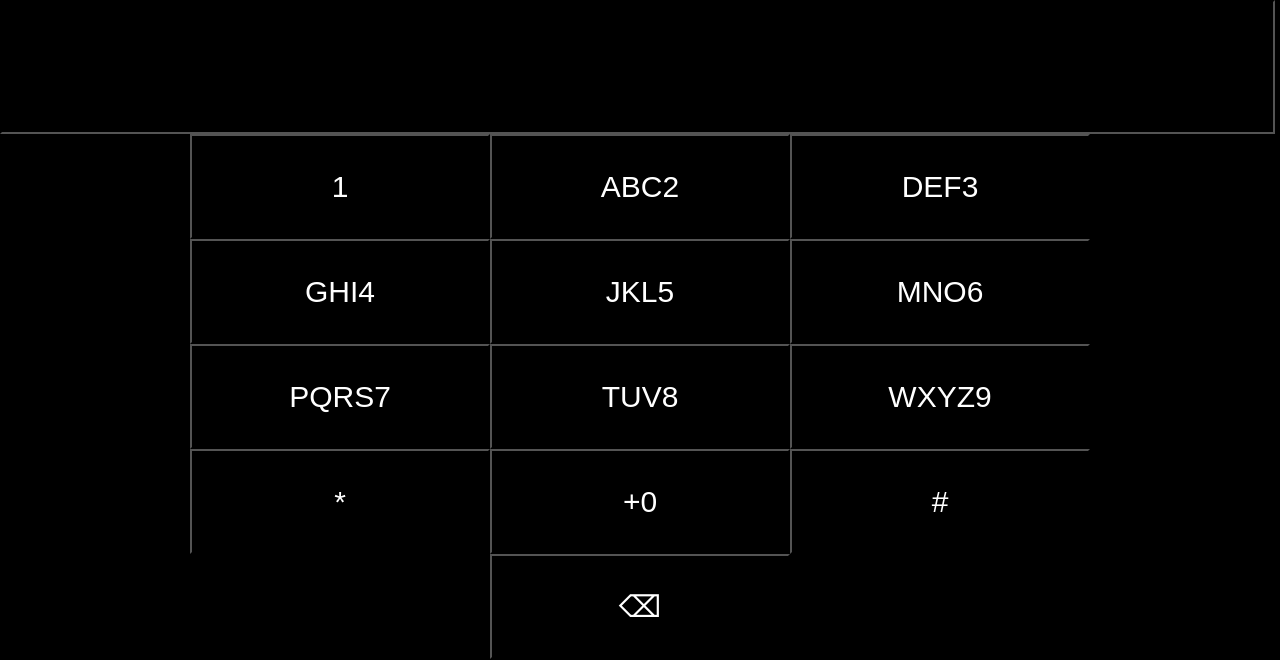
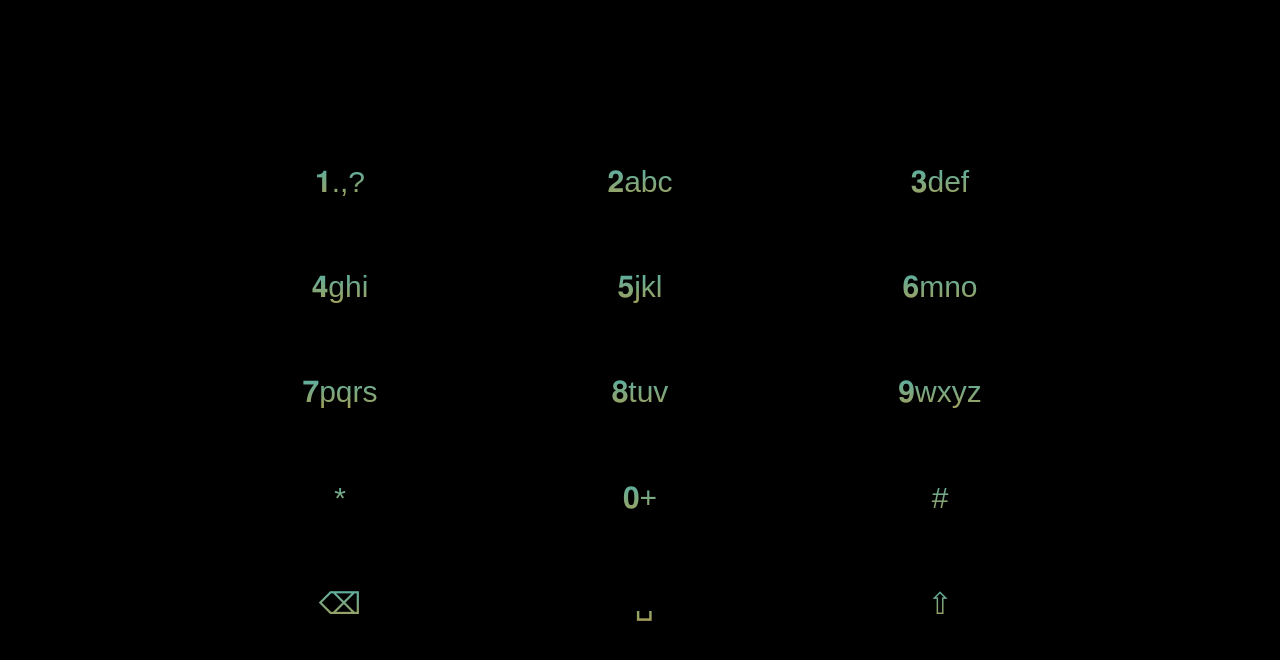
Before and after one commit to shreeshauppangala/number-pad, a React (Create React App) app: page / in a window 1280 px wide. Shown: the top 660 px of the page. Built offline with nearby package versions, Linux system fonts and the light colour scheme.

Commit message:
firstCommit

```diff
--- /dev/null
+++ b/src/Display/Display.css
@@ -0,0 +1,12 @@
+.Display {
+   display: flex;
+   cursor:none;
+   width:99%;
+   height: 4em;
+   border:none;
+   font-size:xx-large;
+    background: -webkit-linear-gradient(rgb(49, 245, 0), rgb(245, 6, 38));
+  -webkit-background-clip: text;
+  background-clip:text;
+  -webkit-text-fill-color: transparent;
+}
--- /dev/null
+++ b/src/Display/Display.js
@@ -0,0 +1,9 @@
+import React from 'react';
+import './Display.css'
+
+const Display = (props) => {
+
+    return <input className='Display' type="tel" readOnly={true} value={props.label} />
+}
+
+export default Display;
--- a/src/NumberPad/Button/Button.css
+++ b/src/NumberPad/Button/Button.css
@@ -4,7 +4,13 @@ width: 10em;
 height: 3.5em;
 padding: 10px 20px;
 font-size: 30px;
-color:white;
-border-color: #000000;
-background-color: #000000
+border:none;
+  background: -webkit-linear-gradient(rgb(0, 194, 253), rgb(248, 141, 2));
+  -webkit-background-clip:text;
+  background-clip:text;
+  -webkit-text-fill-color: transparent;
 }
+
+input[type="button"]:active{
+    transform: scale(0.9);
+}
--- a/src/NumberPad/Button/Button.js
+++ b/src/NumberPad/Button/Button.js
@@ -15,7 +15,7 @@ const Button = (props) => {
             setTimeOutFlag(true);
             props.onClick(props.label[nextItemRef.current - 1])
             setNextItem(0)
-        }, 1000);
+        }, 700);
 
         if (!timeOutflag && nextItemRef.current > 0) {
             clearTimeout(keyTimout)
--- a/src/NumberPad/NumberPad.js
+++ b/src/NumberPad/NumberPad.js
@@ -1,6 +1,6 @@
 import React, { useState } from 'react'
 import Button from "./Button/Button"
-import Output from "../Output/Output";
+import Output from "../Display/Display";
 
 const NumberPad = () => {
 
@@ -11,7 +11,7 @@ const NumberPad = () => {
         setResult(result.slice(0, -1))
     }
 
-    const hash = () => {
+    const capital = () => {
         setCapitalise(!capitalise)
     }
 
@@ -29,26 +29,30 @@ const NumberPad = () => {
         <div>
             <Output label={result} />
             <div>
-                <Button onClick={onClick} label={['1']} />
-                <Button onClick={onClick} label={['A', 'B', 'C', '2']} />
-                <Button onClick={onClick} label={['D', 'E', 'F', '3']} />
+                <Button onClick={onClick} label={['𝟏', '.', ',', '?']} />
+                <Button onClick={onClick} label={['𝟐', 'a', 'b', 'c']} />
+                <Button onClick={onClick} label={['𝟑', 'd', 'e', 'f']} />
             </div>
             <div>
-                <Button onClick={onClick} label={['G', 'H', 'I', '4']} />
-                <Button onClick={onClick} label={['J', 'K', 'L', '5']} />
-                <Button onClick={onClick} label={['M', 'N', 'O', '6']} />
+                <Button onClick={onClick} label={['𝟒', 'g', 'h', 'i']} />
+                <Button onClick={onClick} label={['𝟓', 'j', 'k', 'l']} />
+                <Button onClick={onClick} label={['𝟔', 'm', 'n', 'o']} />
             </div>
             <div>
-                <Button onClick={onClick} label={['P', 'Q', 'R', 'S', '7']} />
-                <Button onClick={onClick} label={['T', 'U', 'V', '8']} />
-                <Button onClick={onClick} label={['W', 'X', 'Y', 'Z', '9']} />
+                <Button onClick={onClick} label={['𝟕', 'p', 'q', 'r', 's']} />
+                <Button onClick={onClick} label={['𝟖', 't', 'u', 'v']} />
+                <Button onClick={onClick} label={['𝟗', 'w', 'x', 'y', 'z']} />
             </div>
             <div>
                 <Button onClick={onClick} label={['*']} />
-                <Button onClick={onClick} label={['+', '0']} />
-                <Button onClick={hash} label={['#']} />
+                <Button onClick={onClick} label={['𝟎', '+']} />
+                <Button onClick={onClick} label={['#']} />
             </div>
-            <div><Button onClick={backSpace} label={['⌫']} /></div>
+            <div>
+                <Button onClick={backSpace} label={['⌫']} />
+                <Button onClick={onClick} label={[' ','␣']} />
+                <Button onClick={capital} label={['⇧']} />
+            </div>
         </div>
     )
 }
--- a/src/Output/Output.css
+++ /dev/null
@@ -1,10 +0,0 @@
-.Output {
-   display: flex;
-   cursor:none;
-   width:99%;
-   height: 4em;
-   border-color: #000000;
-   color: seashell;
-   font-size:xx-large;
-   background-color: #000000
-}
--- a/src/Output/Output.js
+++ /dev/null
@@ -1,7 +0,0 @@
-import React from 'react';
-import './Output.css'
-
-const Output = (props) => {
-    return <input className='Output' type="tel" readOnly={true} value={props.label} />
-}
-export default Output;
```
Also changed, not shown: src/logo.svg (deleted).
